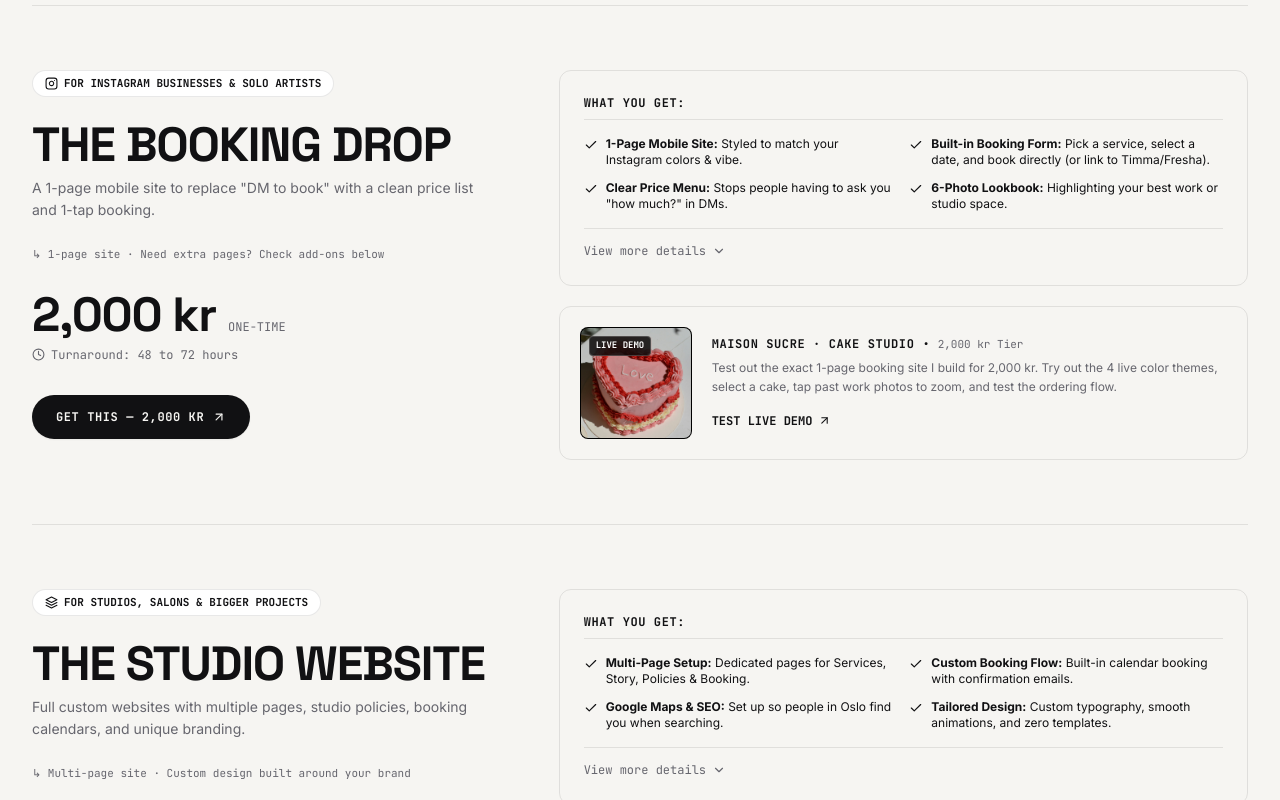
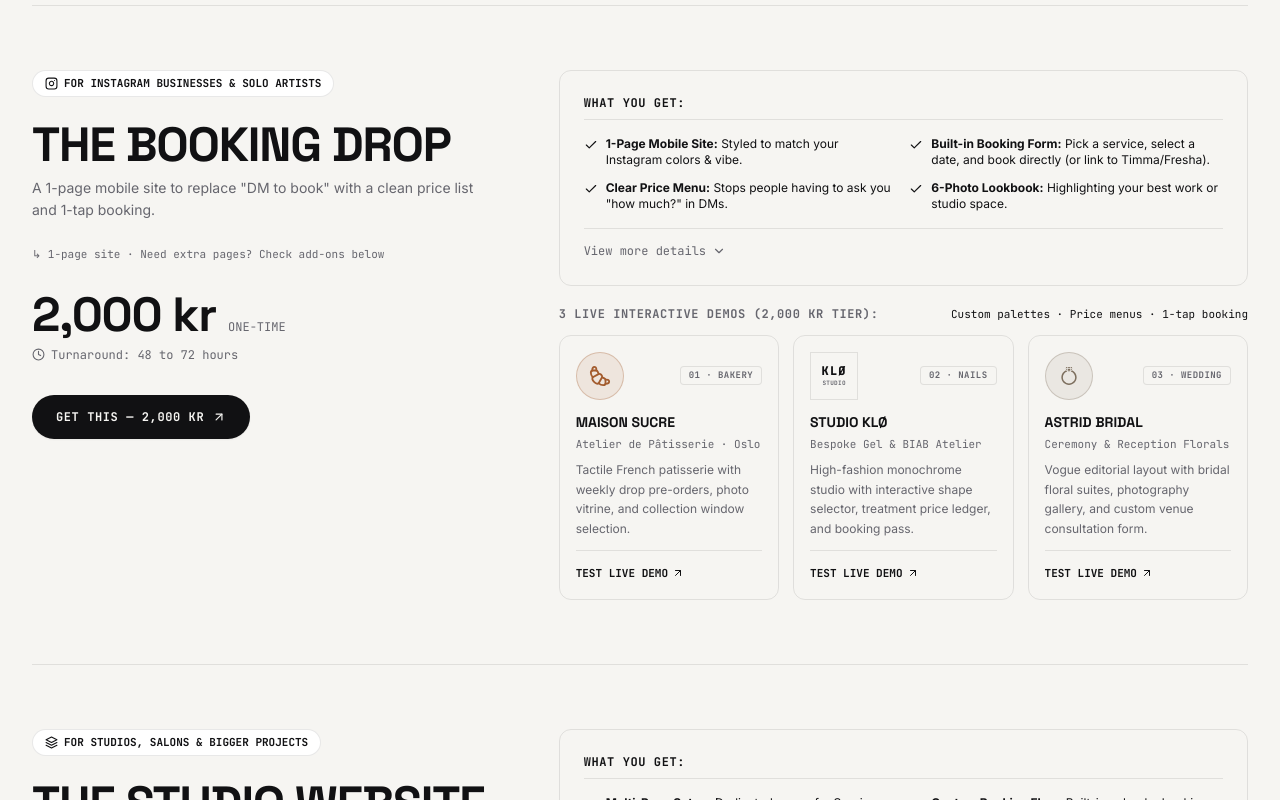
Before and after one commit to abdisalam02/portfolio-dashboard, a Next.js app: page /pricing in a window 1280 px wide. Shown: the part 479-1279 px from the top of the page. Built offline with nearby package versions, Linux system fonts and the light colour scheme; a web font is replaced by a local one.

Commit message:
feat(pricing): showcase 3 live demos with brand logos & small titles on demo side nav

```diff
--- a/src/app/pricing/page.tsx
+++ b/src/app/pricing/page.tsx
@@ -15,6 +15,8 @@ import {
   FiChevronDown,
   FiChevronUp,
 } from "react-icons/fi";
+import { LuCroissant } from "react-icons/lu";
+import { GiDiamondRing } from "react-icons/gi";
 
 export default function PricingPage() {
   const [expandedTier, setExpandedTier] = useState<string | null>(null);
@@ -167,39 +169,125 @@ export default function PricingPage() {
                 </div>
               </div>
 
-              {/* Demo Box — ALWAYS VISIBLE OUTSIDE THE DETAILS TOGGLE */}
-              <div className="bg-card/30 border border-card-border rounded-xl p-4 sm:p-5 flex flex-col sm:flex-row items-center gap-4 sm:gap-5 hover:border-foreground/30 transition-colors">
-                <div className="relative w-full sm:w-28 h-28 rounded-lg bg-black border border-card-border overflow-hidden flex-shrink-0">
-                  <Image
-                    src="/demo/cakes/cake-1.jpg"
-                    alt="Maison Sucre Demo Preview"
-                    fill
-                    sizes="120px"
-                    className="object-cover object-center"
-                  />
-                  <div className="absolute top-2 left-2 px-1.5 py-0.5 rounded bg-black/80 backdrop-blur-md border border-white/20 text-[9px] font-mono text-white font-bold">
-                    LIVE DEMO
+              {/* 3 Live Demos Showcase — ALWAYS VISIBLE OUTSIDE THE DETAILS TOGGLE */}
+              <div className="space-y-3">
+                <div className="flex flex-col sm:flex-row sm:items-baseline justify-between gap-1">
+                  <div className="text-xs font-mono text-muted uppercase tracking-wider font-bold">
+                    3 Live interactive demos (2,000 kr tier):
                   </div>
+                  <span className="text-[11px] font-mono text-muted/80">
+                    Custom palettes · Price menus · 1-tap booking
+                  </span>
                 </div>
-                <div className="flex-1 space-y-1.5 text-center sm:text-left">
-                  <div className="flex items-center justify-center sm:justify-start gap-2 text-xs font-mono">
-                    <span className="font-bold uppercase tracking-wider text-foreground">
-                      Maison Sucre · Cake Studio
-                    </span>
-                    <span className="text-muted/60">•</span>
-                    <span className="text-muted text-[11px]">2,000 kr Tier</span>
+
+                <div className="grid grid-cols-1 md:grid-cols-3 gap-3.5">
+                  {/* Demo 1: Bakery / Cakes */}
+                  <div className="bg-card/30 border border-card-border rounded-xl p-4 flex flex-col justify-between space-y-3 hover:border-foreground/30 transition-colors">
+                    <div className="space-y-3">
+                      <div className="flex items-center justify-between gap-2">
+                        <div className="w-12 h-12 rounded-full border border-[#A35C2E]/30 bg-[#A35C2E]/10 flex items-center justify-center text-[#A35C2E] flex-shrink-0 shadow-2xs">
+                          <LuCroissant size={22} />
+                        </div>
+                        <span className="px-2 py-0.5 rounded bg-background border border-card-border text-[9px] font-mono font-bold uppercase tracking-wider text-muted">
+                          01 · Bakery
+                        </span>
+                      </div>
+
+                      <div className="space-y-1">
+                        <h4 className="text-sm font-bold font-heading uppercase text-foreground">
+                          Maison Sucre
+                        </h4>
+                        <div className="text-[11px] font-mono text-muted">
+                          Atelier de Pâtisserie · Oslo
+                        </div>
+                        <p className="text-xs text-muted font-body leading-relaxed pt-1">
+                          Tactile French patisserie with weekly drop pre-orders, photo vitrine, and collection window selection.
+                        </p>
+                      </div>
+                    </div>
+
+                    <div className="pt-2 border-t border-card-border/50">
+                      <Link
+                        href="/demo"
+                        className="inline-flex items-center gap-1 text-[11px] font-mono font-bold text-foreground hover:underline"
+                      >
+                        <span>TEST LIVE DEMO</span>
+                        <FiArrowUpRight size={12} />
+                      </Link>
+                    </div>
                   </div>
-                  <p className="text-xs text-muted font-body leading-relaxed">
-                    Test out the exact 1-page booking site I build for 2,000 kr. Try out the 4 live color themes, select a cake, tap past work photos to zoom, and test the ordering flow.
-                  </p>
-                  <div className="pt-1">
-                    <Link
-                      href="/tier-one-demo"
-                      className="inline-flex items-center gap-1.5 text-xs font-mono font-bold text-foreground hover:underline"
-                    >
-                      <span>TEST LIVE DEMO</span>
-                      <FiArrowUpRight size={13} />
-                    </Link>
+
+                  {/* Demo 2: Nails Studio */}
+                  <div className="bg-card/30 border border-card-border rounded-xl p-4 flex flex-col justify-between space-y-3 hover:border-foreground/30 transition-colors">
+                    <div className="space-y-3">
+                      <div className="flex items-center justify-between gap-2">
+                        <div className="w-12 h-12 rounded-none border border-foreground/30 bg-foreground/5 flex flex-col items-center justify-center flex-shrink-0 shadow-2xs font-mono">
+                          <span className="text-xs font-black tracking-widest text-foreground">KLØ</span>
+                          <span className="text-[6px] tracking-wider uppercase text-muted font-bold">STUDIO</span>
+                        </div>
+                        <span className="px-2 py-0.5 rounded bg-background border border-card-border text-[9px] font-mono font-bold uppercase tracking-wider text-muted">
+                          02 · Nails
+                        </span>
+                      </div>
+
+                      <div className="space-y-1">
+                        <h4 className="text-sm font-bold font-heading uppercase text-foreground">
+                          Studio Klø
+                        </h4>
+                        <div className="text-[11px] font-mono text-muted">
+                          Bespoke Gel &amp; BIAB Atelier
+                        </div>
+                        <p className="text-xs text-muted font-body leading-relaxed pt-1">
+                          High-fashion monochrome studio with interactive shape selector, treatment price ledger, and booking pass.
+                        </p>
+                      </div>
+                    </div>
+
+                    <div className="pt-2 border-t border-card-border/50">
+                      <Link
+                        href="/demo/nails"
+                        className="inline-flex items-center gap-1 text-[11px] font-mono font-bold text-foreground hover:underline"
+                      >
+                        <span>TEST LIVE DEMO</span>
+                        <FiArrowUpRight size={12} />
+                      </Link>
+                    </div>
+                  </div>
+
+                  {/* Demo 3: Wedding Florals */}
+                  <div className="bg-card/30 border border-card-border rounded-xl p-4 flex flex-col justify-between space-y-3 hover:border-foreground/30 transition-colors">
+                    <div className="space-y-3">
+                      <div className="flex items-center justify-between gap-2">
+                        <div className="w-12 h-12 rounded-full border border-[#7D6F5E]/30 bg-[#7D6F5E]/10 flex items-center justify-center text-[#7D6F5E] flex-shrink-0 shadow-2xs">
+                          <GiDiamondRing size={20} />
+                        </div>
+                        <span className="px-2 py-0.5 rounded bg-background border border-card-border text-[9px] font-mono font-bold uppercase tracking-wider text-muted">
+                          03 · Wedding
+                        </span>
+                      </div>
+
+                      <div className="space-y-1">
+                        <h4 className="text-sm font-bold font-heading uppercase text-foreground">
+                          Astrid Bridal
+                        </h4>
+                        <div className="text-[11px] font-mono text-muted">
+                          Ceremony &amp; Reception Florals
+                        </div>
+                        <p className="text-xs text-muted font-body leading-relaxed pt-1">
+                          Vogue editorial layout with bridal floral suites, photography gallery, and custom venue consultation form.
+                        </p>
+                      </div>
+                    </div>
+
+                    <div className="pt-2 border-t border-card-border/50">
+                      <Link
+                        href="/demo/wedding"
+                        className="inline-flex items-center gap-1 text-[11px] font-mono font-bold text-foreground hover:underline"
+                      >
+                        <span>TEST LIVE DEMO</span>
+                        <FiArrowUpRight size={12} />
+                      </Link>
+                    </div>
                   </div>
                 </div>
               </div>
--- a/src/components/demo/DemoSideNav.tsx
+++ b/src/components/demo/DemoSideNav.tsx
@@ -15,22 +15,22 @@ export default function DemoSideNav({ currentDemo, palette }: DemoSideNavProps)
   const navItems =
     currentDemo === "cakes"
       ? [
-          { id: "brand-hero", num: "00", label: "Atelier", icon: FiCompass },
-          { id: "lookbook-gallery", num: "01", label: "Vitrine", icon: FiImage },
-          { id: "services-menu", num: "02", label: "La Carte", icon: FiBookOpen },
-          { id: "booking-form-section", num: "03", label: "Commande", icon: FiShoppingBag },
+          { id: "brand-hero", label: "Atelier", icon: FiCompass },
+          { id: "lookbook-gallery", label: "Vitrine", icon: FiImage },
+          { id: "services-menu", label: "Menu", icon: FiBookOpen },
+          { id: "booking-form-section", label: "Order", icon: FiShoppingBag },
         ]
       : currentDemo === "nails"
       ? [
-          { id: "brand-hero", num: "00", label: "Studio 4B", icon: FiCompass },
-          { id: "services-menu", num: "01", label: "Rates & Sets", icon: FiBookOpen },
-          { id: "booking-form-section", num: "02", label: "Reserve Chair", icon: FiCalendar },
+          { id: "brand-hero", label: "Studio", icon: FiCompass },
+          { id: "services-menu", label: "Services", icon: FiBookOpen },
+          { id: "booking-form-section", label: "Reserve", icon: FiCalendar },
         ]
       : [
-          { id: "brand-hero", num: "00", label: "Exhibition", icon: FiCompass },
-          { id: "lookbook-gallery", num: "01", label: "Portfolio", icon: FiImage },
-          { id: "services-menu", num: "02", label: "Suites", icon: FiBookOpen },
-          { id: "booking-form-section", num: "03", label: "Inquire", icon: FiCalendar },
+          { id: "brand-hero", label: "Studio", icon: FiCompass },
+          { id: "lookbook-gallery", label: "Works", icon: FiImage },
+          { id: "services-menu", label: "Suites", icon: FiBookOpen },
+          { id: "booking-form-section", label: "Inquire", icon: FiCalendar },
         ];
 
   useEffect(() => {
@@ -69,8 +69,8 @@ export default function DemoSideNav({ currentDemo, palette }: DemoSideNavProps)
         }}
       >
         <div className="px-2 pt-1 pb-1 border-b w-full flex items-center justify-between gap-2" style={{ borderColor: palette.border }}>
-          <span className="text-[9px] font-mono uppercase tracking-widest font-bold" style={{ color: palette.accent }}>
-            Index
+          <span className="text-[9px] font-mono uppercase tracking-widest font-bold opacity-60" style={{ color: palette.accent }}>
+            Jump To
           </span>
           <button
             type="button"
@@ -93,28 +93,16 @@ export default function DemoSideNav({ currentDemo, palette }: DemoSideNavProps)
                 type="button"
                 onClick={() => scrollToSection(item.id)}
                 className={`group flex items-center justify-between gap-2.5 px-2.5 py-1.5 rounded-xl text-left transition-all cursor-pointer ${
-                  isActive ? "shadow-2xs" : "hover:bg-black/5"
+                  isActive ? "shadow-2xs font-bold" : "hover:bg-black/5 opacity-75 hover:opacity-100"
                 }`}
                 style={{
                   backgroundColor: isActive ? palette.accent : "transparent",
                   color: isActive ? palette.accentFg : palette.text,
                 }}
               >
-                <div className="flex items-center gap-1.5">
-                  <span
-                    className="text-[10px] font-mono font-bold"
-                    style={{ color: isActive ? palette.accentFg : palette.muted }}
-                  >
-                    {item.num}
-                  </span>
-                  <span
-                    className={`text-xs font-mono tracking-wide transition-all ${
-                      isActive ? "font-bold" : "opacity-75 group-hover:opacity-100"
-                    }`}
-                  >
-                    {item.label}
-                  </span>
-                </div>
+                <span className="text-xs font-mono tracking-wide">
+                  {item.label}
+                </span>
                 <Icon size={11} className={isActive ? "opacity-100" : "opacity-40 group-hover:opacity-80"} />
               </button>
             );
@@ -122,12 +110,12 @@ export default function DemoSideNav({ currentDemo, palette }: DemoSideNavProps)
         </div>
       </nav>
 
-      {/* Mobile Floating Side Micro-Pill (Fixed to Right Edge) */}
+      {/* Mobile Floating Side Micro-Pill (Fixed to Right Edge with Small Titles) */}
       <nav
         aria-label="Mobile section navigation"
-        className="fixed right-1.5 top-1/2 -translate-y-1/2 z-30 flex sm:hidden flex-col items-center gap-1.5 p-1 rounded-full border backdrop-blur-md shadow-lg"
+        className="fixed right-1.5 top-1/2 -translate-y-1/2 z-30 flex sm:hidden flex-col items-end gap-1 p-1 rounded-xl border backdrop-blur-md shadow-lg"
         style={{
-          backgroundColor: `${palette.cardBg}F0`,
+          backgroundColor: `${palette.cardBg}F2`,
           borderColor: palette.border,
         }}
       >
@@ -138,15 +126,16 @@ export default function DemoSideNav({ currentDemo, palette }: DemoSideNavProps)
               key={item.id}
               type="button"
               onClick={() => scrollToSection(item.id)}
-              className="w-6 h-6 rounded-full flex items-center justify-center text-[9px] font-mono font-bold transition-all shadow-2xs"
+              className="px-2 py-0.5 rounded-md text-[9px] font-mono uppercase tracking-wider transition-all shadow-2xs whitespace-nowrap"
               style={{
                 backgroundColor: isActive ? palette.accent : "transparent",
                 color: isActive ? palette.accentFg : palette.muted,
+                fontWeight: isActive ? 700 : 500,
                 border: isActive ? `1px solid ${palette.accent}` : "none",
               }}
               title={item.label}
             >
-              {item.num}
+              {item.label}
             </button>
           );
         })}
```
